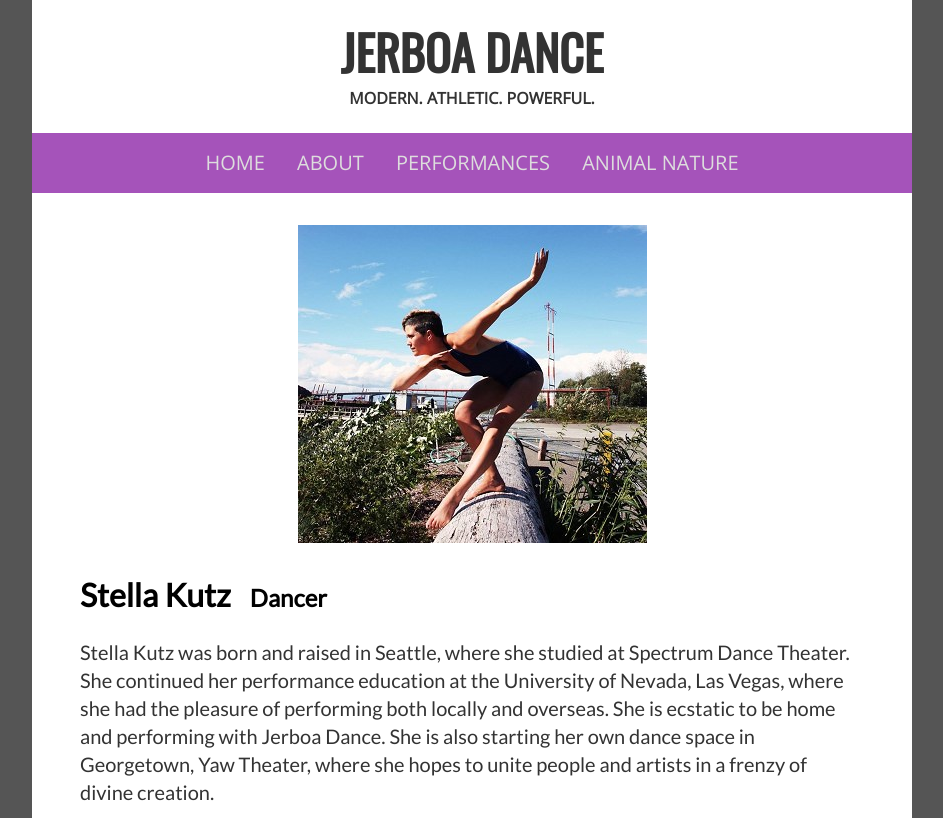
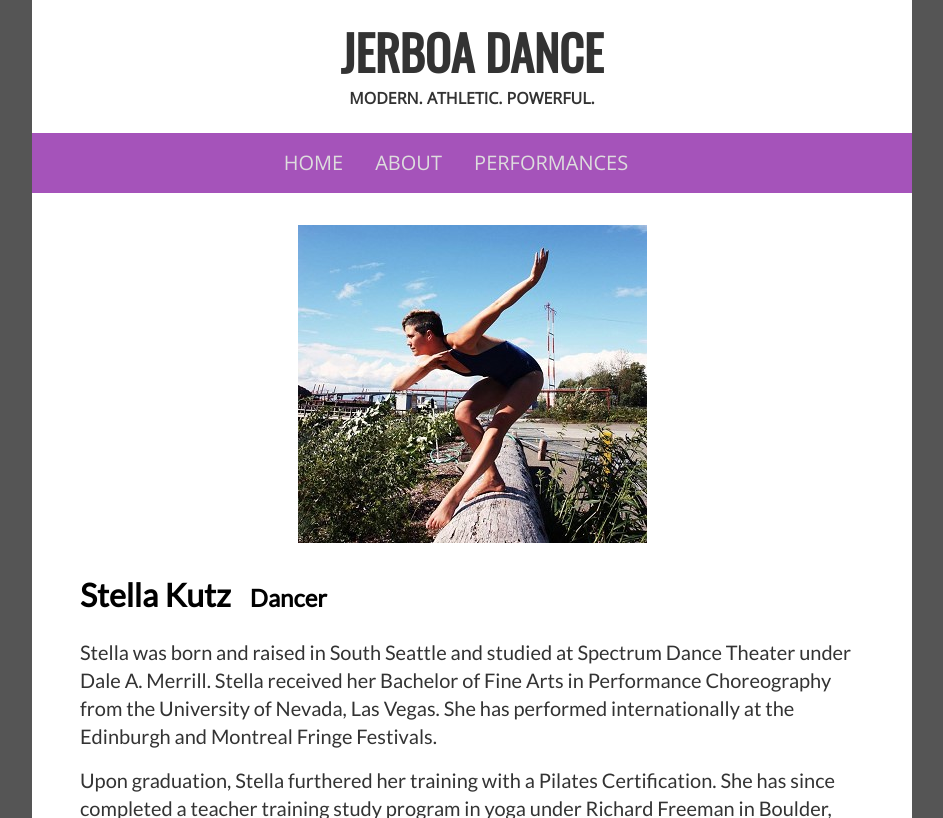
Before and after one commit to JerboaDance/Website, a Jekyll site: the page built from _company/StellaKutz.md, in a window 1280 px wide. Shown: the top 818 px of the page, without its empty margins (168-1111 px from the left). Built offline with Jekyll 4.4.1, drawn with Linux system fonts in a browser that asks for light colours; comment, search, counter and statistics services are not loaded; some of the changed text lies outside the part shown; grey boxes are pictures that could not be loaded.

```diff
--- a/_company/StellaKutz.md
+++ b/_company/StellaKutz.md
@@ -2,4 +2,10 @@
 name: Stella Kutz
 status: active
 ---
-Stella Kutz was born and raised in Seattle, where she studied at Spectrum Dance Theater. She continued her performance education at the University of Nevada, Las Vegas, where she had the pleasure of performing both locally and overseas. She is ecstatic to be home and performing with Jerboa Dance. She is also starting her own dance space in Georgetown, Yaw Theater, where she hopes to unite people and artists in a frenzy of divine creation.
+Stella was born and raised in South Seattle and studied at Spectrum Dance Theater  under Dale A. Merrill.  Stella received her Bachelor of Fine Arts in Performance Choreography from the University of Nevada, Las Vegas.  She has performed internationally at the Edinburgh and Montreal Fringe Festivals.
+
+Upon graduation, Stella furthered her training with a Pilates Certification.  She has since completed a teacher training study program in yoga under Richard Freeman in Boulder, Colorado.
+
+Stella has performed with notable artists, such as:  Relay Dance Collective, Pat Graney, Gail Gilbert,  Kristina Dillard, Paula Peters, Rhonda Cinotto, Dance Contemporary, Jerboa Dance, and many more.
+
+Currently, Stella is pursuing her passion for performance by creating an interactive performance and rehearsal space for like minded artists and communities.
--- a/_data/performances.yml
+++ b/_data/performances.yml
@@ -1,3 +1,5 @@
+upcoming-performance:
+  - "/performances/Embrace"
 prior:
   - "/performances/AnimalNature"
   - "/performances/continuum"
--- a/_includes/nav.html
+++ b/_includes/nav.html
@@ -16,6 +16,6 @@
                 {% endfor %}
             </ul>
         </li>
-        <li><a href="/performances/AnimalNature.html">ANIMAL NATURE</a></li>
+        <li><a href="{{upcoming-performance.url}}">{{ upcoming-performance.name | upcase }}</a></li>
     </ul>
 </nav>
```
Also changed, not shown: _company/AlexandraSipe.md (added, +6 -0 lines), _company/ChelseaReinschmidt.md (added, +5 -0 lines), _company/PhenixLaughlin.md (added, +5 -0 lines), _company/ShannonAdams.md (added, +7 -0 lines), _company/WarrenWoo.md (added, +5 -0 lines), _performances/AnimalNature.md (+1 -7 lines), _performances/Embrace.md (+1 -5 lines).
